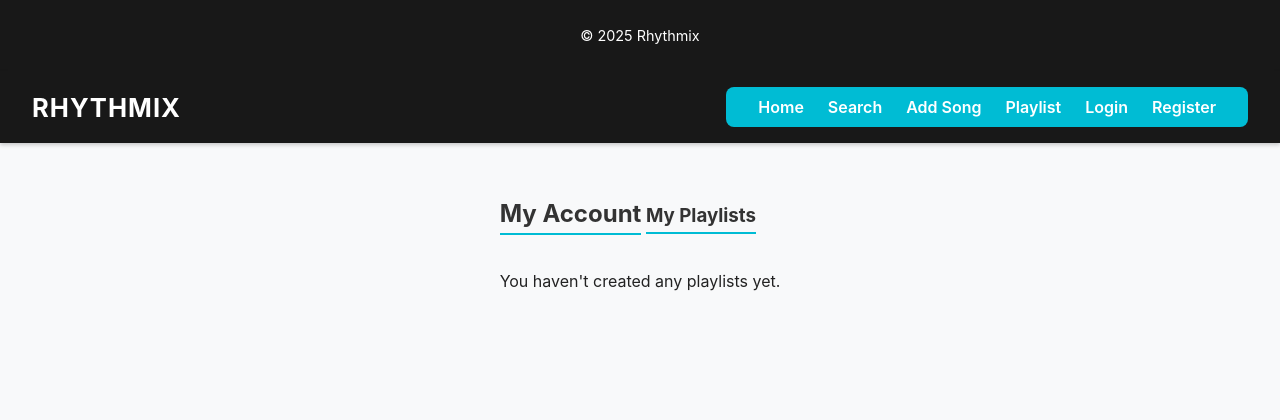
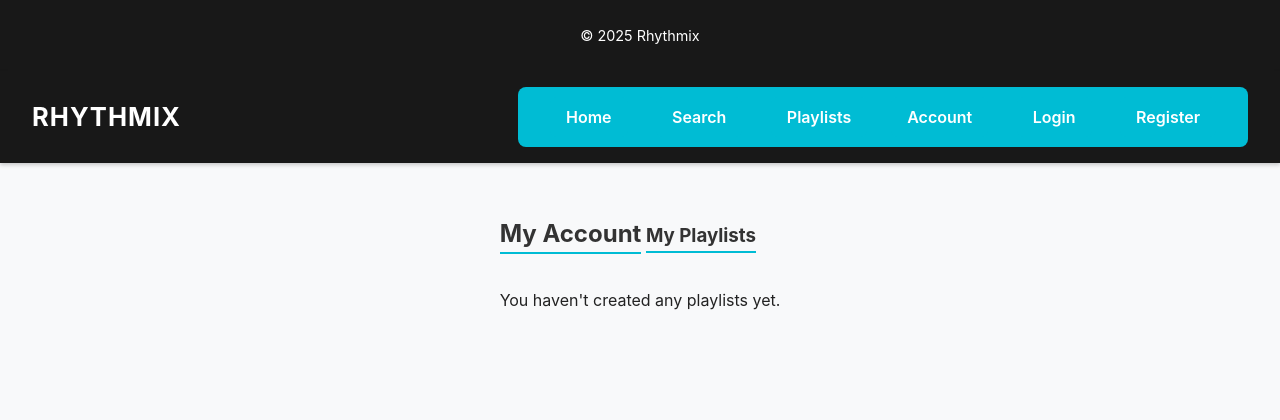
Before and after one commit to FinleyClapper/DB-Managemnt-Term-Project, a Flask app: page /account in a window 1280 px wide. Shown: the top 420 px of the page. Run offline with Flask 3, Linux system fonts and the light colour scheme; parts of the project's set-up code (start-up, migrations or seed data) failed here and were passed over.

Commit message:
Added nav link for account

```diff
--- a/frontend/templates/base.html
+++ b/frontend/templates/base.html
@@ -12,18 +12,21 @@
     <header>
         <h1>RHYTHMIX</h1>
         <nav class="navbar">
-            <div class="nav-links">
-            <a href="{{ url_for('index') }}">Home</a>
-            <!--COMMENTING THIS PART OUT BECAUSE    -->
-            <a href="{{ url_for('search') }}">Search</a>
-            <a href="{{ url_for('add_song') }}">Add Song</a>
-            <a href="{{ url_for('playlist') }}">Playlist</a>
+            <div class="navbar-left">
+                <a href="{{ url_for('index') }}" class="btn">Home</a>
+                <a href="{{ url_for('search') }}" class="btn">Search</a>
+                <a href="{{ url_for('playlist') }}" class="btn">Playlists</a>
             </div>
-            <div class="nav-auth">
-                <a href="{{ url_for('login') }}">Login</a>
-                <a href="{{ url_for('register') }}">Register</a>
+            <div class="navbar-right">
+                <!-- Show these only if user is logged in -->
+                <a href="{{ url_for('account') }}" class="btn">Account</a>
+
+                <!-- Login/Register (hidden when user is logged in) -->
+                <a href="{{ url_for('login') }}" class="btn">Login</a>
+                <a href="{{ url_for('register') }}" class="btn">Register</a>
             </div>
         </nav>
+
     </header>
     <main>
         {% block content %}{% endblock %}
```
